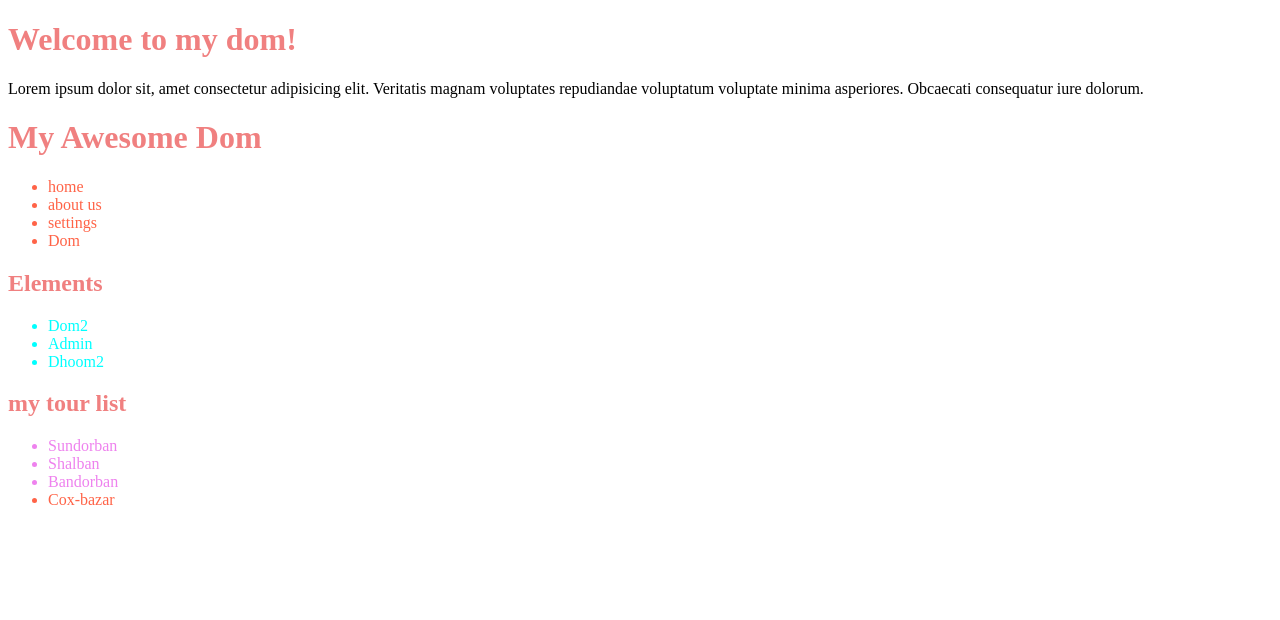
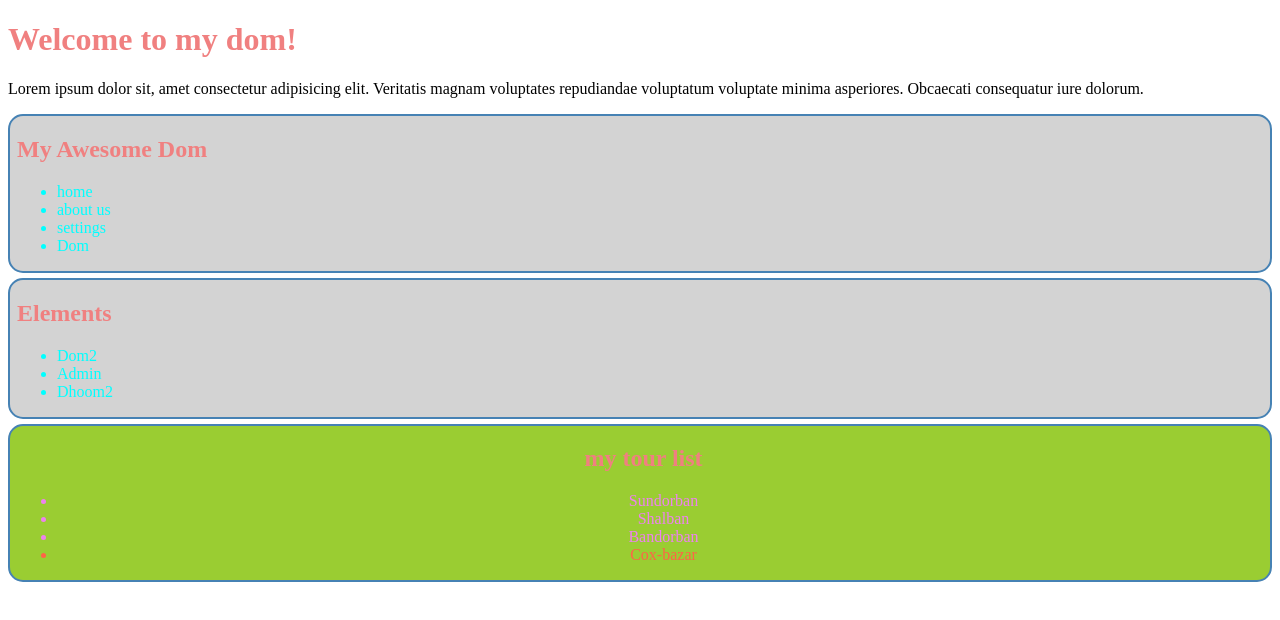
Before and after one commit to mdgausulislam/JS-DOM-Elements, a plain HTML site: page index.html in a window 1280 px wide. Drawn offline with Linux system fonts and the light colour scheme.

Commit message:
update js

```diff
--- a/index.html
+++ b/index.html
@@ -13,6 +13,8 @@
     </header>
 
  <main>
+
+ <section class="elements-container">
     <h1>My Awesome Dom</h1>
     <ul>
         <li>home</li>
@@ -20,6 +22,8 @@
         <li>settings</li>
         <li>Dom</li>
     </ul>
+
+</section>
     <section class="elements-container">
         <h1 id="Elements-title">Elements</h1>
         <ul>
@@ -28,7 +32,7 @@
             <li>Dhoom2</li>
         </ul>
     </section>
-    <section>
+    <section id="places-container" class="large-text">
         <h1 id="places-title">places i like to visited</h1>
         <ul>
             <li class="important-places">Sundorban</li>
@@ -45,5 +49,6 @@
 
 
  <script src="js/script.js"></script>
+ <script src="styleln.js"></script>
 </body>
 </html>
--- a/js/script.js
+++ b/js/script.js
@@ -40,5 +40,7 @@ console.log(someLi);
 for (const li of someLi) {
     console.log(li);
     console.log(li.innerText);
-
 }
+const title=document.getElementById('places-title');
+title.setAttribute('title','this placed i visited');
+console.log(title);
--- a/style.css
+++ b/style.css
@@ -14,3 +14,10 @@ li{
 .elements-container li{
     color: aqua;
 }
+.large-text{
+    font-size: 2rem;
+}
+.yellow-bg{
+    background-color: yellowgreen !important;
+    text-align: center;
+}
--- /dev/null
+++ b/styleln.js
@@ -0,0 +1,17 @@
+const section=document.querySelectorAll('section');
+console.log(section);
+
+for (const sections of section) {
+console.log(sections);
+sections.style.border='2px solid steelblue';
+sections.style.marginBottom='5px';
+ sections.style.borderRadius='15px';
+ sections.style.paddingLeft='7px';
+ sections.style.backgroundColor='lightgray';
+}
+// const place=document.getElementById('places-container');
+// place.style.backgroundColor='yellow';
+
+const place1=document.getElementById('places-container');
+place1.classList.add('yellow-bg');
+place1.classList.remove('large-text')
```
